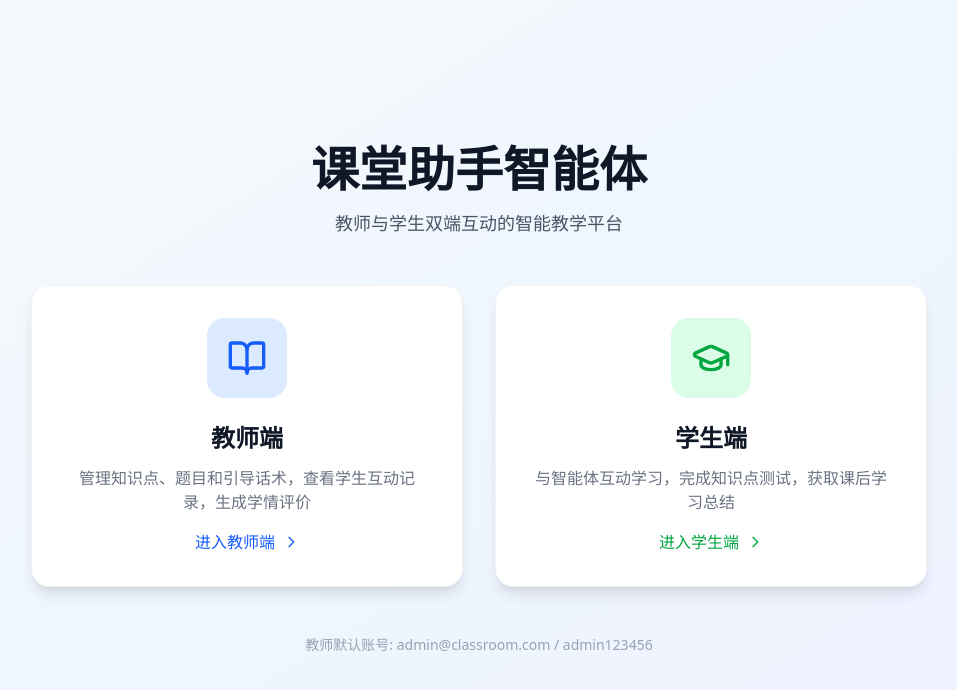
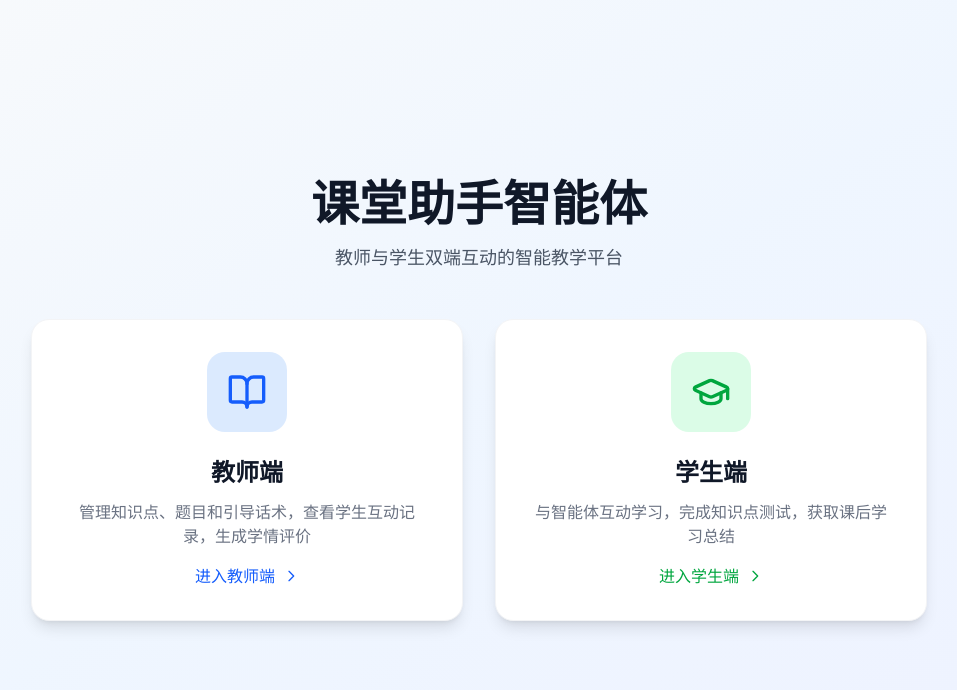
Before and after one commit to dxdxdxlm8/kecheng, a Next.js app: page / in a window 1280 px wide. Shown: the top 690 px of the page, without its empty margins (161-1118 px from the left). Built offline with nearby package versions, Linux system fonts and the light colour scheme; no server answers.

Commit message:
fix: 删除首页教师默认账号提示文案

```diff
--- a/src/app/page.tsx
+++ b/src/app/page.tsx
@@ -61,10 +61,6 @@
             </div>
           </Link>
         </div>
-
-        <div className="mt-12 text-center text-sm text-gray-400">
-          <p>教师默认账号: admin@classroom.com / admin123456</p>
-        </div>
       </div>
     </div>
   );
```
